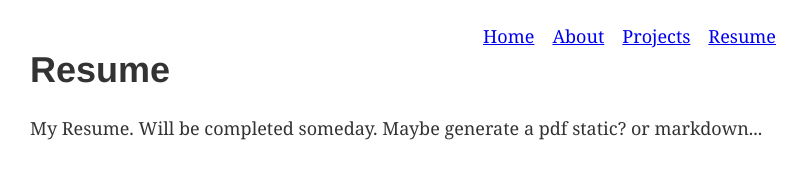
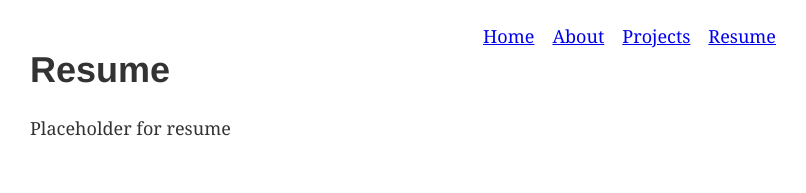
Before and after one commit to ionicpanda/gatsby-site, a Gatsby site: page /resume in a window 1280 px wide. Shown: the whole page, without its empty margins (228-1034 px from the left). Built offline with nearby package versions, Linux system fonts and the light colour scheme; Gatsby itself is replaced by a stand-in of ours.

Commit message:
Update resume.js

```diff
--- a/src/pages/resume.js
+++ b/src/pages/resume.js
@@ -4,6 +4,6 @@ import Layout from "../components/layout"
 export default () => (
   <Layout>
     <h1>Resume</h1>
-    <p>My Resume. Will be completed someday. Maybe generate a pdf static? or markdown...</p>
+    <p>Placeholder for resume</p>
   </Layout>
 )
```
